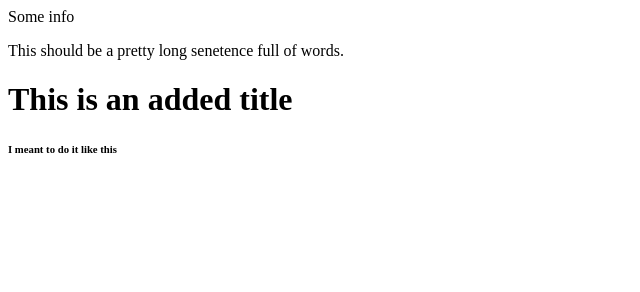
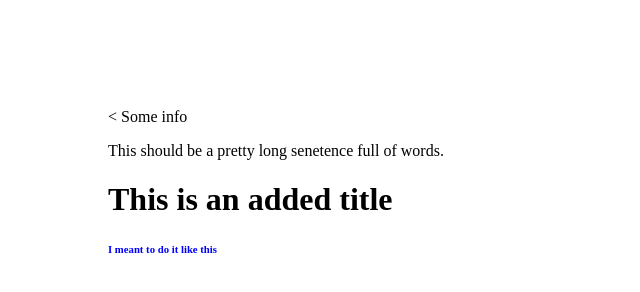
Before and after one commit to Benluv/This-is-a-test-repo, a plain HTML site: page index.html in a window 1280 px wide. Shown: the whole page, without its empty margins (0-640 px from the left). Drawn offline with Linux system fonts and the light colour scheme.

Commit message:
I linked the css to the index.html

```diff
--- a/index.html
+++ b/index.html
@@ -2,6 +2,7 @@
 <head>
   <title>
   </title>
+  <<link rel="stylesheet" href="index.css">
 </head>
 <body>
   Some info
```
